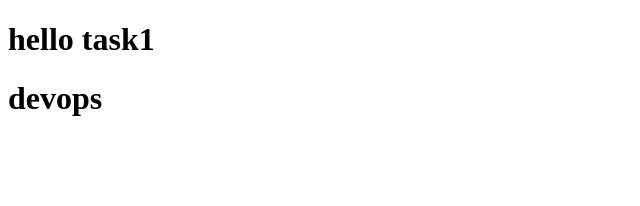
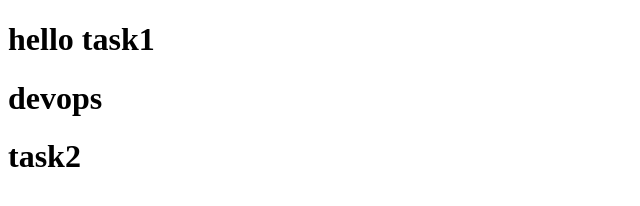
Before and after one commit to NikithRaj-S/github, a plain HTML site: page index.html in a window 1280 px wide. Shown: the whole page, without its empty margins (0-640 px from the left). Drawn offline with Linux system fonts and the light colour scheme.

Commit message:
Update index.html

```diff
--- a/index.html
+++ b/index.html
@@ -8,5 +8,6 @@
 <body>
     <h1>hello task1</h1>
     <h1>devops</h1>
+    <h1>task2</h1>
 </body>
 </html>
```
